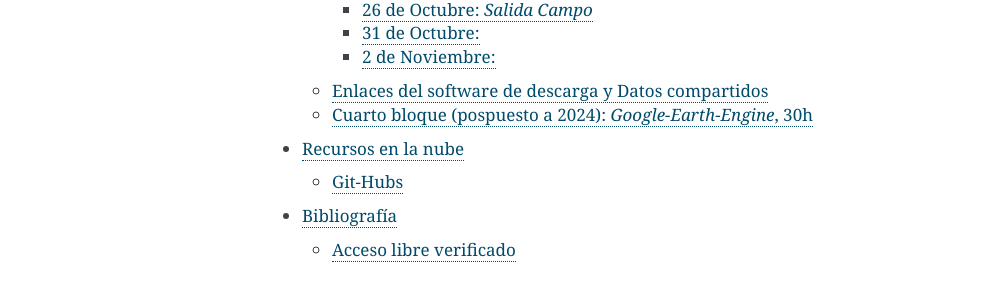
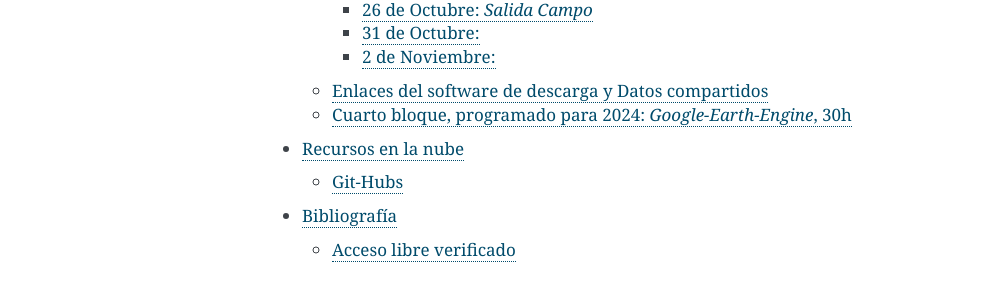
Before and after one commit to ivillamadrid/HidrologiaXXI, a Sphinx documentation site: the page built from docs/source/index.rst, in a window 1280 px wide. Shown: the part 628-922 px from the top of the page, without its empty margins (148-1141 px from the left). Built offline with Sphinx 7.4.7, drawn with Linux system fonts in a browser that asks for light colours; pages that are not in the unit, such as notebooks, are missing from menus; some of the changed lines change nothing that is shown.

Commit message:
Update audiencia.rst

```diff
--- a/docs/source/audiencia.rst
+++ b/docs/source/audiencia.rst
@@ -163,8 +163,8 @@ Enlaces del software de descarga y Datos compartidos
 `DATOS compartidos <https://drive.google.com/drive/folders/15ARUpgfTBoDtow_7eJFdGk0IDwPYGC-_?usp=sharing>`_
 
 
-Cuarto bloque (pospuesto a 2024): *Google-Earth-Engine*, 30h
--------------------------------------------------------------
+Cuarto bloque, programado para 2024: *Google-Earth-Engine*, 30h
+---------------------------------------------------------------
 * Introducción a Google-Earth-Engine.
 * Detección de cuerpos de agua con GEE e imágenes satelitales MSI:
  * Bases de datos globales: `JRC`_ y GFDB.
@@ -172,7 +172,7 @@ Cuarto bloque (pospuesto a 2024): *Google-Earth-Engine*, 30h
  * Caso particular: reservorios.
  * Clasificadores con entrenamiento no supervisados.
  * Clasificadores con entrenamiento supervisados.
- * Cruzado con MDE para calcular volúmenes de agua. Herramientas para GIWs (Geographically Isolated Wetlands), por `Qiusheng Wu`_.
+ * Cruzado con MDE para calcular volúmenes de agua. Herramientas para GIWs (Geographically Isolated Wetlands), por `Qiusheng Wu`_, en COLAB.
 
 .. _JRC: https://global-surface-water.appspot.com/
 .. _Qiusheng Wu: https://wetlands.io/#researchModal4
@@ -182,7 +182,7 @@ Cuarto bloque (pospuesto a 2024): *Google-Earth-Engine*, 30h
   :alt: Steps_World-Watch
   :align: center
 
-  Water Detection Steps by `Donchyts, 2022 <https://doi.org/10.1038/s41598-022-17074-6>`_.
+  Water Detection Steps, en `Donchyts, 2022 <https://doi.org/10.1038/s41598-022-17074-6>`_.
 
 
 * Análisis de precipitación diaria en grilla de 0.05° con la misión satelital `CHIRPS`_, y con la misión `GPM-IMERG`_ de grilla 0.1° e intervalo de 30 minutos. Series temporales.
```
